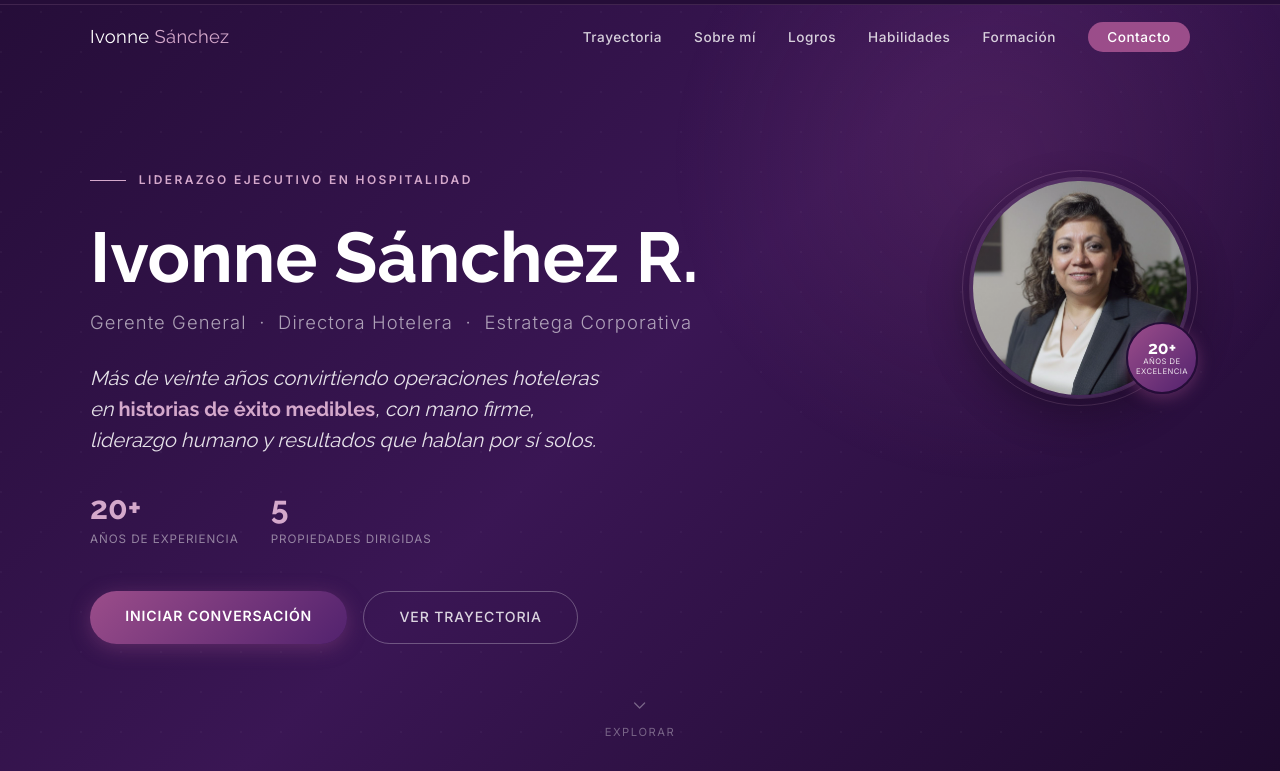
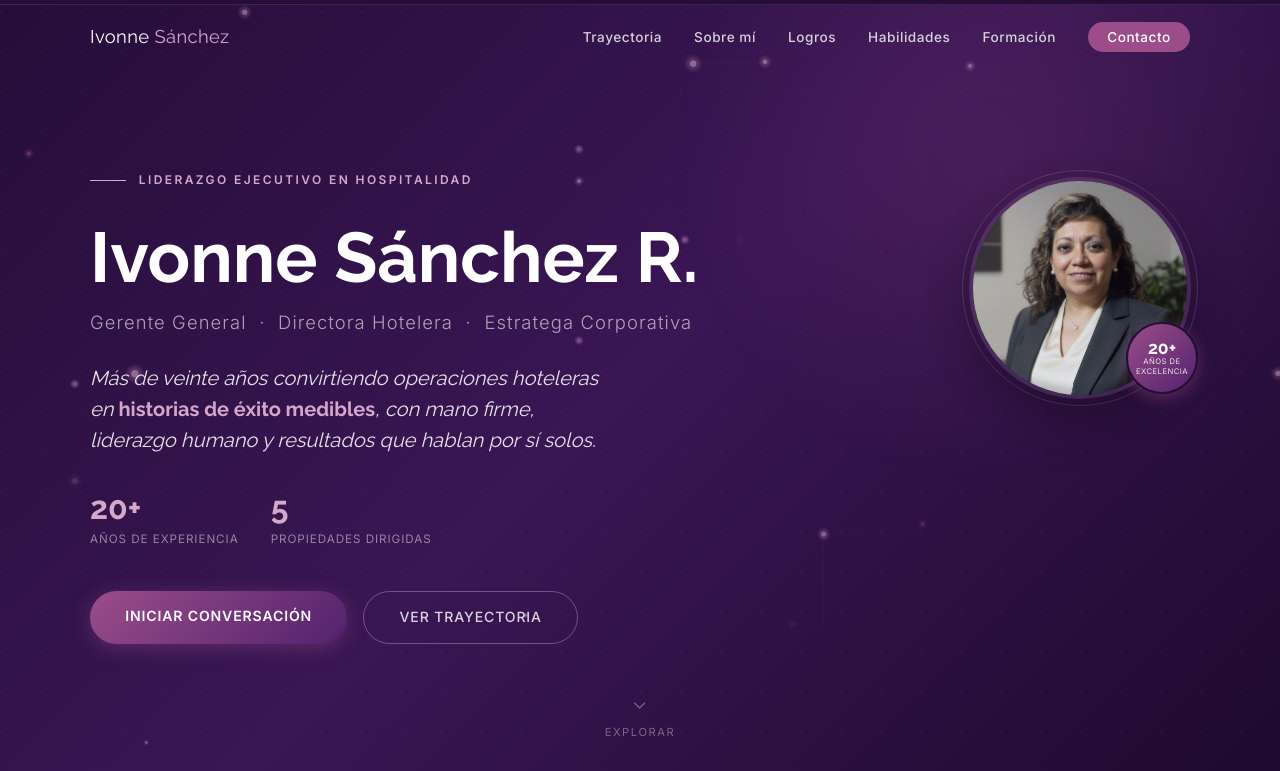
Before and after one commit to rodriwu/ivonne-sanchez, a plain HTML site: page index.html in a window 1280 px wide. Shown: the part 29-800 px from the top of the page. Drawn offline with Linux system fonts and the light colour scheme.

Commit message:
Add circuit pulse animation to hero background

```diff
--- a/index.html
+++ b/index.html
@@ -1184,7 +1184,8 @@
 
   <!-- ═══════════ HERO ═══════════ -->
   <section id="hero">
-    <div class="container">
+    <canvas id="heroCanvas" style="position:absolute;inset:0;width:100%;height:100%;pointer-events:none;opacity:0.55;z-index:0;"></canvas>
+    <div class="container" style="position:relative;z-index:1;">
       <div class="hero-inner">
 
         <!-- Left: text -->
@@ -1780,6 +1781,122 @@
       });
     }, { threshold: 0.4 });
     sections.forEach(s => sObs.observe(s));
+
+    // ── Hero circuit animation ──
+    (function() {
+      const canvas = document.getElementById('heroCanvas');
+      const ctx    = canvas.getContext('2d');
+      const C1 = 'rgba(212,168,203,', C2 = 'rgba(155,77,138,', C3 = 'rgba(232,180,210,';
+
+      function resize() {
+        canvas.width  = canvas.offsetWidth;
+        canvas.height = canvas.offsetHeight;
+      }
+      resize();
+      window.addEventListener('resize', resize);
+
+      // Build circuit nodes & paths
+      const NODE_COUNT = 18;
+      const nodes = [];
+      function makeNodes() {
+        nodes.length = 0;
+        for (let i = 0; i < NODE_COUNT; i++) {
+          nodes.push({
+            x: Math.random() * canvas.width,
+            y: Math.random() * canvas.height,
+            r: Math.random() * 2.5 + 1,
+            phase: Math.random() * Math.PI * 2,
+            speed: Math.random() * 0.008 + 0.004,
+            color: [C1, C2, C3][Math.floor(Math.random() * 3)]
+          });
+        }
+      }
+      makeNodes();
+      window.addEventListener('resize', makeNodes);
+
+      // Pulses travelling along edges
+      const pulses = [];
+      function spawnPulse() {
+        if (nodes.length < 2) return;
+        const a = nodes[Math.floor(Math.random() * nodes.length)];
+        const b = nodes[Math.floor(Math.random() * nodes.length)];
+        if (a === b) return;
+        pulses.push({ a, b, t: 0, speed: Math.random() * 0.006 + 0.003,
+          color: [C1, C2, C3][Math.floor(Math.random() * 3)] });
+      }
+      setInterval(spawnPulse, 600);
+
+      let raf;
+      function draw(ts) {
+        ctx.clearRect(0, 0, canvas.width, canvas.height);
+
+        // Draw edges between nearby nodes
+        for (let i = 0; i < nodes.length; i++) {
+          for (let j = i + 1; j < nodes.length; j++) {
+            const dx = nodes[i].x - nodes[j].x;
+            const dy = nodes[i].y - nodes[j].y;
+            const dist = Math.sqrt(dx*dx + dy*dy);
+            if (dist < 220) {
+              const alpha = (1 - dist / 220) * 0.18;
+              ctx.beginPath();
+              ctx.moveTo(nodes[i].x, nodes[i].y);
+              // right-angle circuit path
+              ctx.lineTo(nodes[i].x, nodes[j].y);
+              ctx.lineTo(nodes[j].x, nodes[j].y);
+              ctx.strokeStyle = `rgba(212,168,203,${alpha})`;
+              ctx.lineWidth = 0.6;
+              ctx.stroke();
+            }
+          }
+        }
+
+        // Draw pulses
+        for (let i = pulses.length - 1; i >= 0; i--) {
+          const p = pulses[i];
+          p.t += p.speed;
+          if (p.t >= 1) { pulses.splice(i, 1); continue; }
+          // follow the same right-angle path
+          const mx = p.a.x, my = p.b.y;
+          let px, py;
+          const half = 0.5;
+          if (p.t < half) {
+            const tt = p.t / half;
+            px = p.a.x + (mx - p.a.x) * tt;
+            py = p.a.y + (my - p.a.y) * tt;
+          } else {
+            const tt = (p.t - half) / half;
+            px = mx + (p.b.x - mx) * tt;
+            py = my + (p.b.y - my) * tt;
+          }
+          const grd = ctx.createRadialGradient(px, py, 0, px, py, 5);
+          grd.addColorStop(0, p.color + '0.9)');
+          grd.addColorStop(1, p.color + '0)');
+          ctx.beginPath();
+          ctx.arc(px, py, 5, 0, Math.PI * 2);
+          ctx.fillStyle = grd;
+          ctx.fill();
+        }
+
+        // Draw nodes
+        nodes.forEach(n => {
+          const alpha = 0.35 + 0.35 * Math.sin(ts * 0.001 * n.speed * 200 + n.phase);
+          const grd = ctx.createRadialGradient(n.x, n.y, 0, n.x, n.y, n.r * 3);
+          grd.addColorStop(0, n.color + alpha + ')');
+          grd.addColorStop(1, n.color + '0)');
+          ctx.beginPath();
+          ctx.arc(n.x, n.y, n.r * 3, 0, Math.PI * 2);
+          ctx.fillStyle = grd;
+          ctx.fill();
+          ctx.beginPath();
+          ctx.arc(n.x, n.y, n.r, 0, Math.PI * 2);
+          ctx.fillStyle = n.color + (alpha * 1.5) + ')';
+          ctx.fill();
+        });
+
+        raf = requestAnimationFrame(draw);
+      }
+      raf = requestAnimationFrame(draw);
+    })();
   </script>
 
 </body>
```
